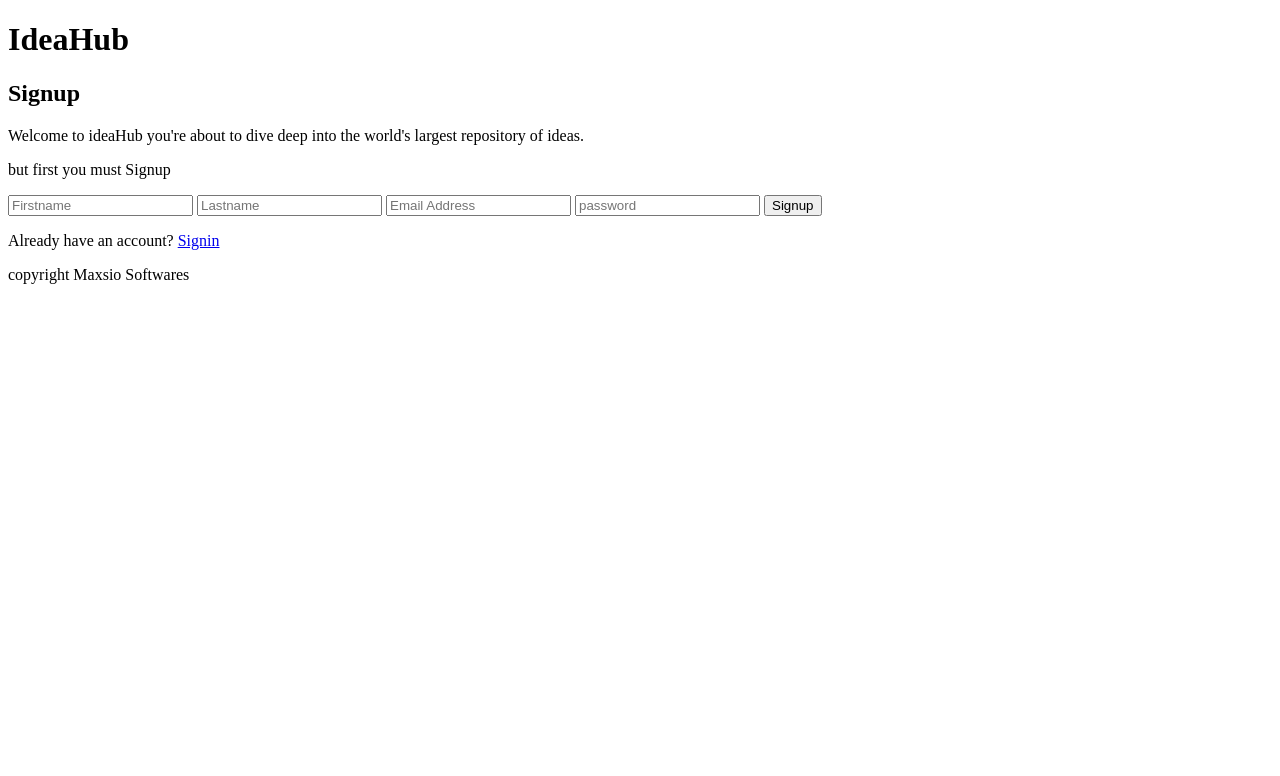
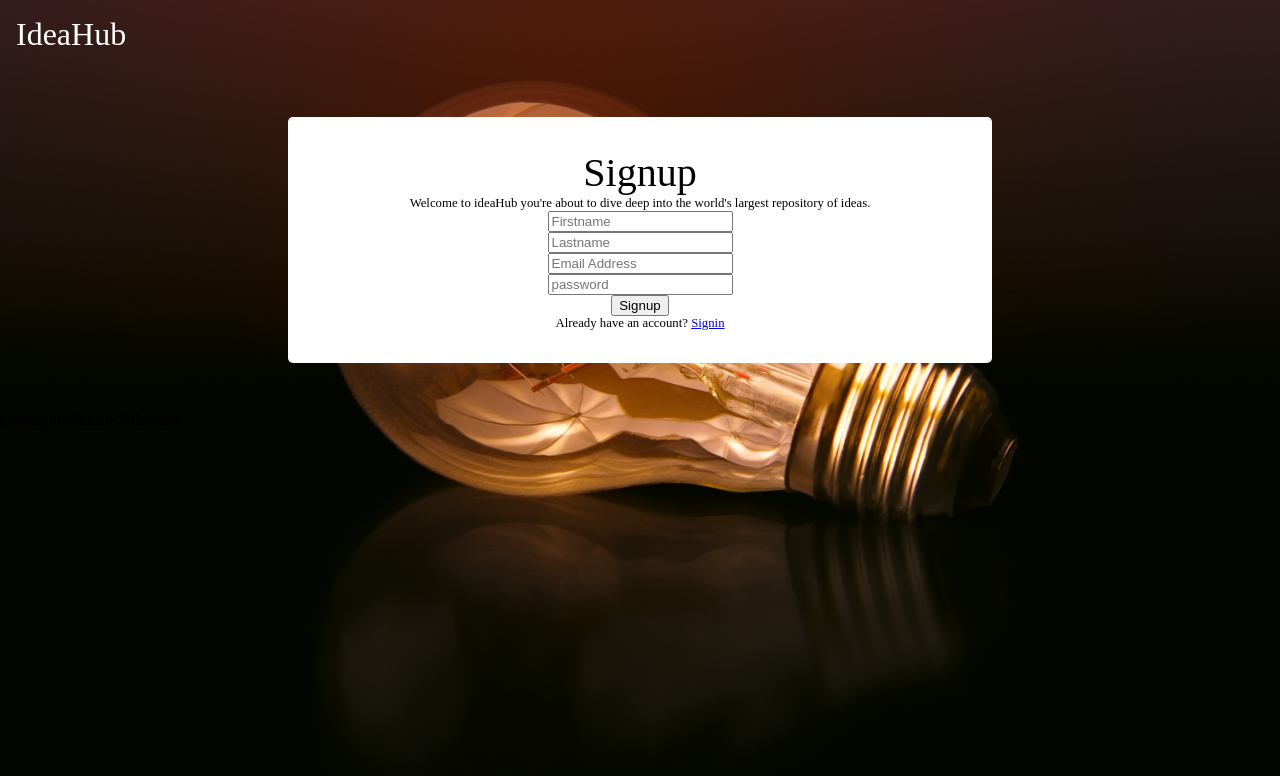
Before and after one commit to kaydeedalegend/website_Fragments, a plain HTML site: page Signup_pages/ideaHub/index.html in a window 1280 px wide. Drawn offline with Linux system fonts and the light colour scheme.

Commit message:
basic main section for ideasHub

```diff
--- a/Signup_pages/ideaHub/index.html
+++ b/Signup_pages/ideaHub/index.html
@@ -5,6 +5,8 @@
     <meta charset="UTF-8">
     <meta name="viewport" content="width=device-width, initial-scale=1.0">
     <title>ideaHub - Signup</title>
+
+    <link rel="stylesheet" href="main.css">
 </head>
 
 <body>
@@ -17,13 +19,11 @@
         <section>
             <h2>Signup</h2>
             <p>Welcome to ideaHub you're about to dive deep into the world's largest repository of ideas.</p>
-            <p>but first you must Signup</p>
-
             <form action="">
-                <input type="text" placeholder="Firstname">
-                <input type="text" placeholder="Lastname">
-                <input type="email" placeholder="Email Address">
-                <input type="password" placeholder="password">
+                <input type="text" placeholder="Firstname"><br>
+                <input type="text" placeholder="Lastname"><br>
+                <input type="email" placeholder="Email Address"><br>
+                <input type="password" placeholder="password"><br>
                 <input type="submit" value="Signup">
             </form>
 
--- a/Signup_pages/ideaHub/main.css
+++ b/Signup_pages/ideaHub/main.css
@@ -20,3 +20,39 @@ time, mark, audio, video {
 	font: inherit;
 	vertical-align: baseline;
 }
+
+body {
+	background-image: url("assets/johannes-plenio-fmTde1Fe23A-unsplash.jpg");
+	background-position: top;
+	background-size: cover;
+}
+
+header {
+	padding: 1rem;
+}
+
+header h1 {
+	color: white;
+	font-size: 2rem;
+}
+
+main {
+	display: block;
+}
+
+main section {
+	width: 50%;
+	margin: 3rem auto;
+	background-color: white;
+	padding: 2rem;
+	text-align: center;
+	border-radius: 5px;
+}
+
+main section h2 {
+	font-size: 2.5rem;
+}
+
+main section p {
+	font-size: .8rem;
+}
```
